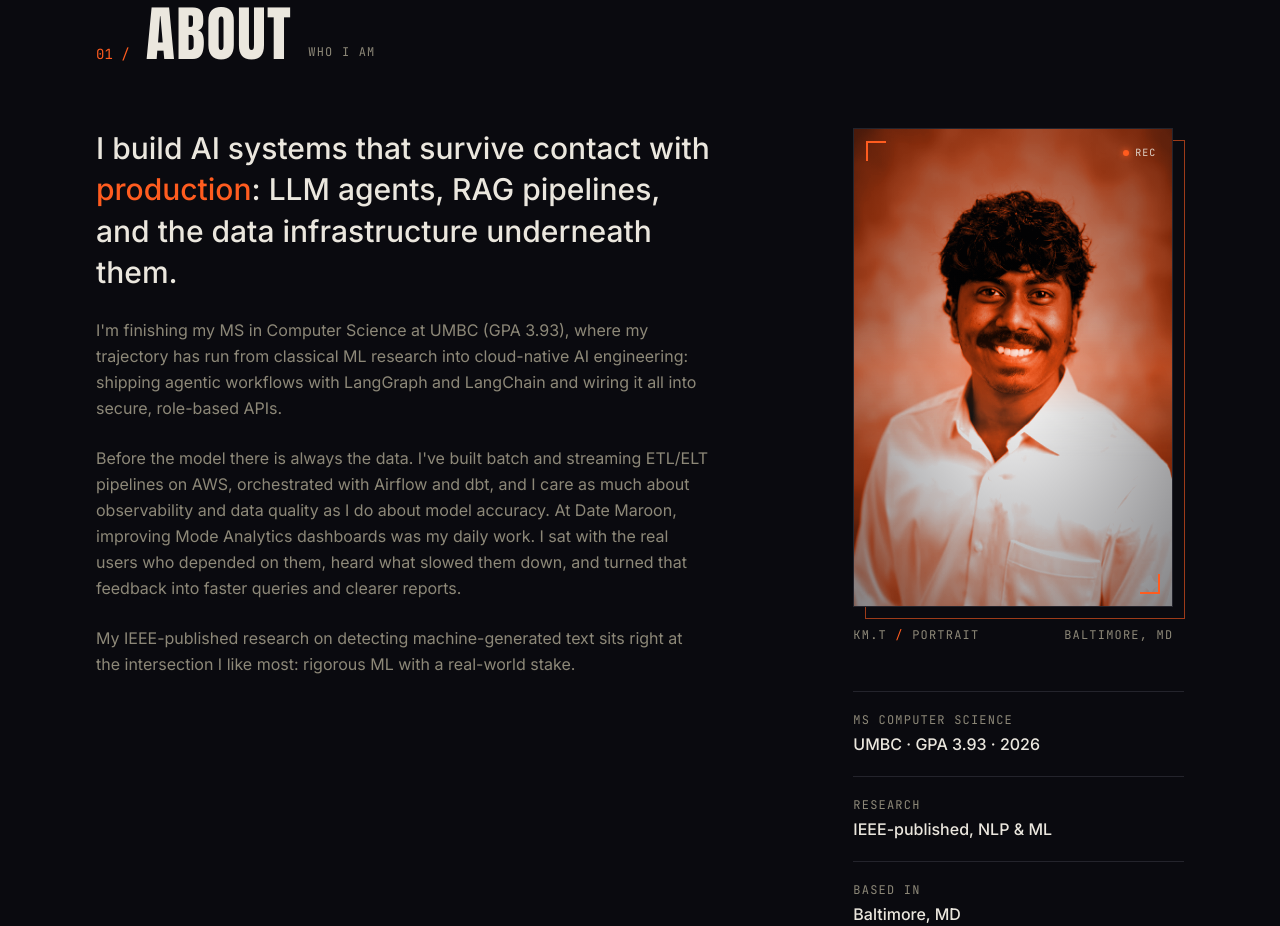
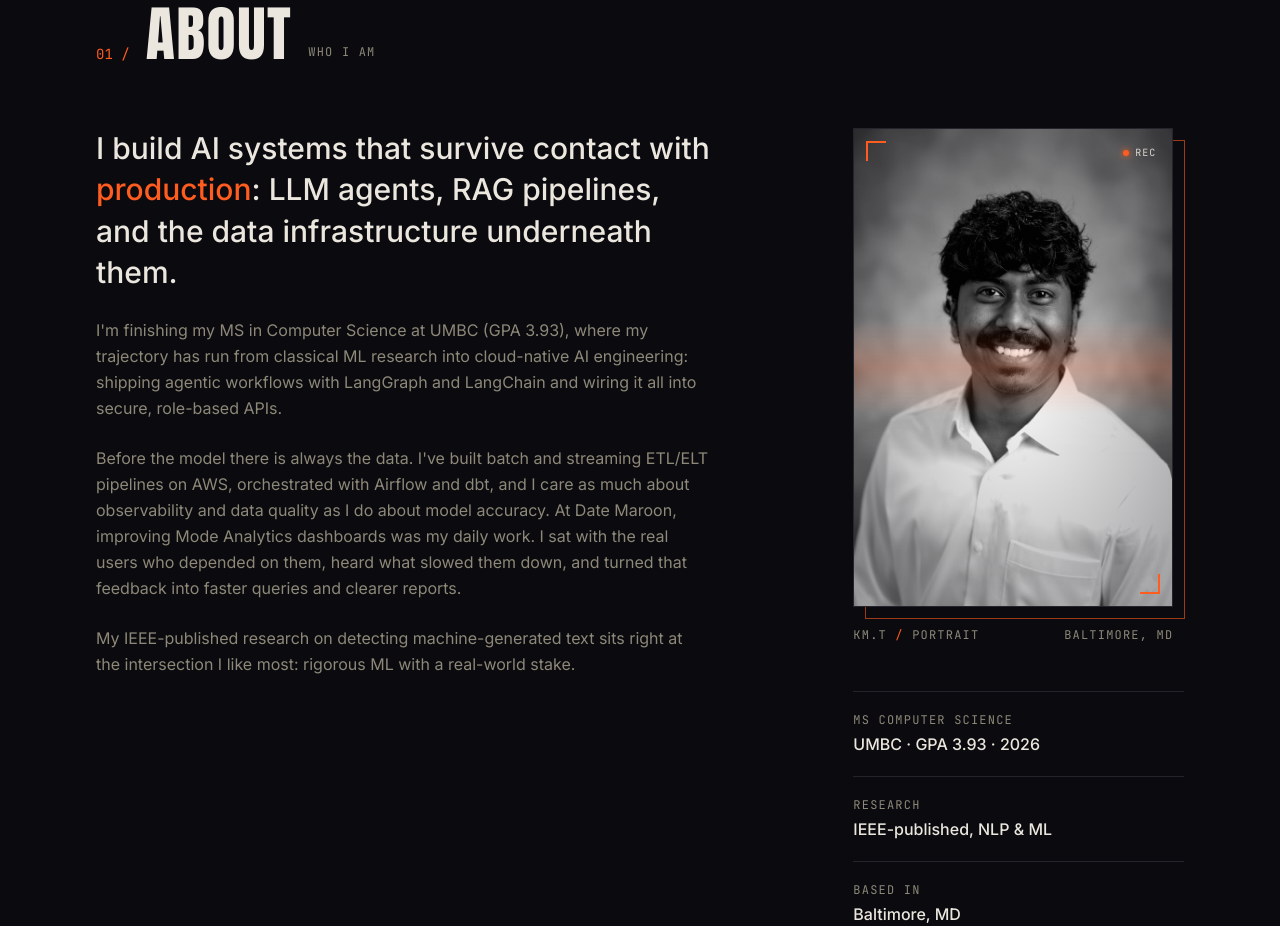
Before and after one commit to data-groot/portfolio-website, a Next.js app: page / in a window 1280 px wide. Shown: the part 940-1866 px from the top of the page. Built offline with nearby package versions, Linux system fonts and the light colour scheme; no server answers.

Commit message:
Portrait: drop ember tint, default to black and white

```diff
--- a/src/components/Portrait.tsx
+++ b/src/components/Portrait.tsx
@@ -39,14 +39,9 @@ export default function Portrait() {
             className="w-full grayscale brightness-110 contrast-110 transition-[filter,transform] duration-500 ease-out group-hover:scale-[1.03] group-hover:grayscale-0 group-hover:brightness-100 group-focus-visible:scale-[1.03] group-focus-visible:grayscale-0 group-focus-visible:brightness-100"
           />
 
-          {/* ember tint — mix-blend-color keeps the photo's light/dark, only shifts hue */}
+          {/* subtle vignette for depth (neutral, no color cast) */}
           <div
-            className="pointer-events-none absolute inset-0 bg-ember opacity-90 mix-blend-color transition-opacity duration-500 group-hover:opacity-0 group-focus-visible:opacity-0"
-            aria-hidden="true"
-          />
-          {/* subtle vignette for depth */}
-          <div
-            className="pointer-events-none absolute inset-0 bg-radial from-transparent to-ink/50"
+            className="pointer-events-none absolute inset-0 bg-radial from-transparent to-ink/40"
             aria-hidden="true"
           />
           {/* scanline sweep */}
```
